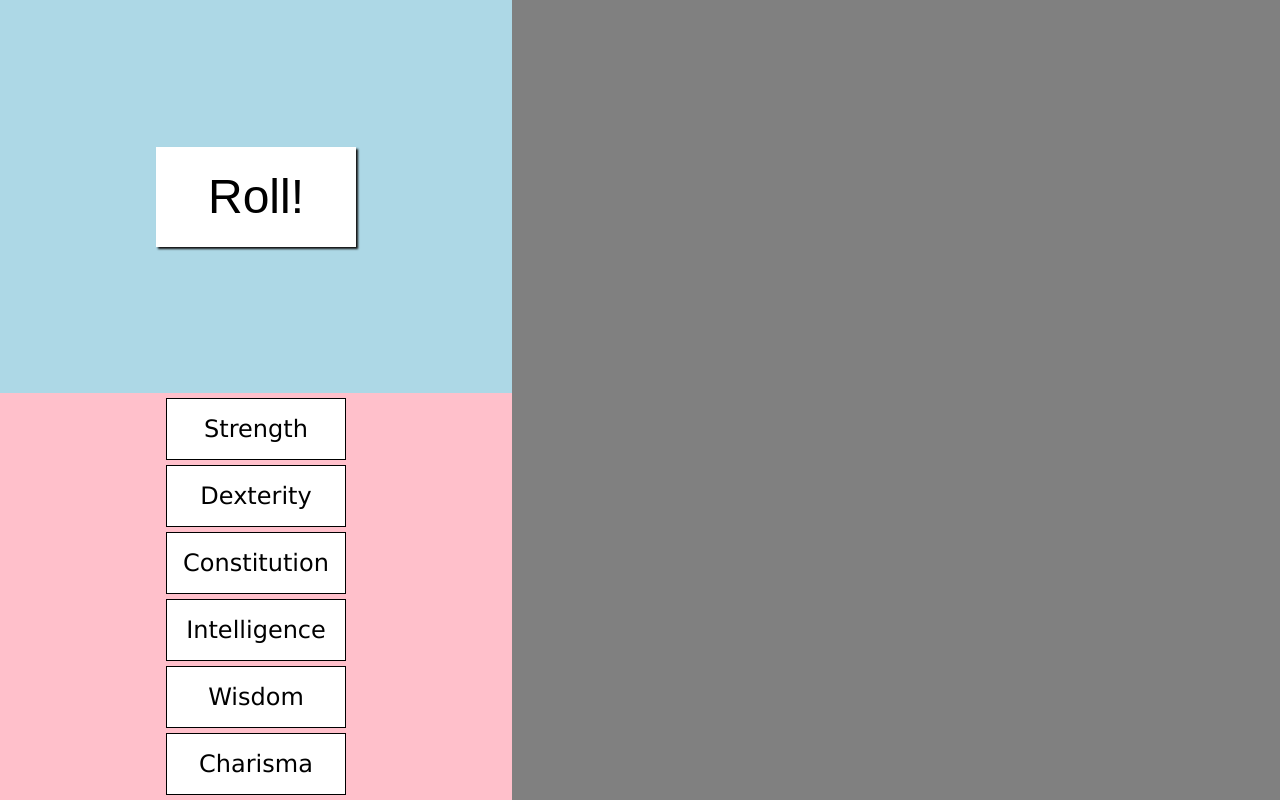
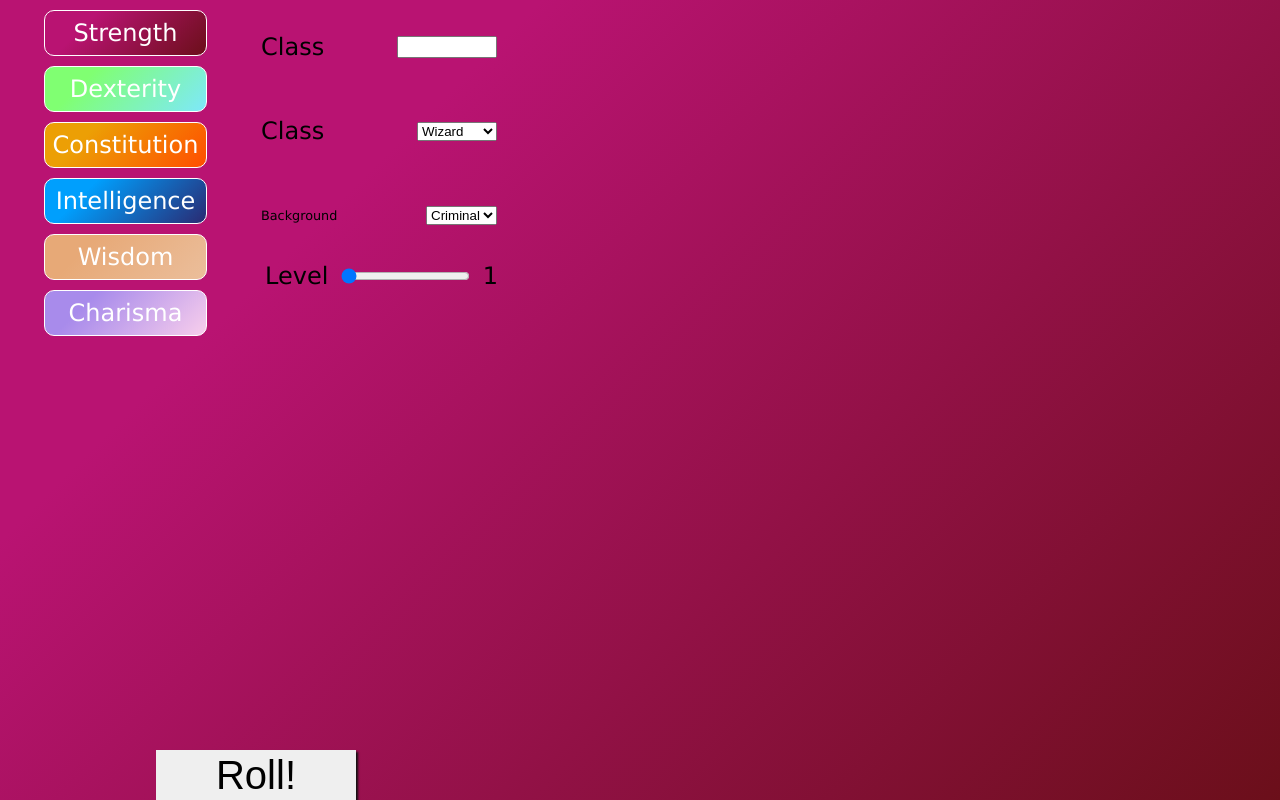
Before and after one commit to BobbyK360/dnd-character-creator, a plain HTML site: page index.html in a window 1280 px wide. Drawn offline with Linux system fonts and the light colour scheme.

Commit message:
added the html and very basic css styling for other selectable modifications

```diff
--- a/css/styles.css
+++ b/css/styles.css
@@ -10,7 +10,9 @@ body {
   height: 100vh;
   width: 100%;
   display: flex;
-    font-family:Verdana, Geneva, Tahoma, sans-serif
+  font-family: Verdana, Geneva, Tahoma, sans-serif;
+  /* background-color: #6b0f1a; */
+  background-image: linear-gradient(315deg, #6b0f1a 0%, #b91372 74%);
 }
 
 .character-selector {
@@ -18,45 +20,29 @@ body {
   height: 100%;
   display: flex;
   flex-direction: column;
-    justify-content: center;
+  justify-content: space-between;
   align-items: center;
+  /* background-color: grey; */
 }
 
-.dice-roll {
-    background-color: lightblue;
+.variables-container {
+  /* background-color: white; */
+  /* height: 90%; */
   width: 100%;
-    flex: 1;
   display: flex;
-    justify-content: center;
-    align-items: center;
 }
-
-.dice-roll button {
-    display: block;
-    font-size: 3rem;
-    width: 200px;
-    height: 100px;
-    background-color: #fff;
-    box-shadow: 2px 2px 2px #111;
-    border: 0px solid transparent;
-    text-shadow: 0px solid transparent;
-}
-
-.dice-roll button:focus {
-    background-color: green;
-}
-
 
 .stat-priority {
   flex: 1;
   width: 100%;
-    background-color: lightgreen;
+  /* height: 50%; */
+  /* background-color: lightgreen; */
 }
 
 .select-wrapper {
   width: 100%;
-    height: 100%;
-    background-color: pink;
+  /* height: 100%; */
+  /* background-color: pink; */
   display: flex;
   flex-direction: column;
   align-items: center;
@@ -66,25 +52,150 @@ body {
 
 .select-wrapper ul {
   list-style: none;
-    transition: all .2s ease-in-out;
+  transition: all 0.2s ease-in-out;
 }
 
 .draggable-element {
-    padding: 1rem;
+  padding: 8px;
   text-align: center;
-    margin: 5px;
-    background-color: white;
-    border: 1px solid black;
+  margin: 10px;
+  background-color: #fff;
+  border: 1px solid #fff;
   cursor: move;
-    transition: all .5s ease-in-out;
+  transition: all 0.2s ease-in-out;
+  background-color: transparent;
+  color: #fff;
+  border-radius: 10px;
+}
+
+.draggable-element:hover {
+  opacity: 0.7;
+  /* border-color: transparent; */
+}
+
+[data-value="strength"] {
+  /* background-color: red; */
+  /* background-color: #6b0f1a; */
+  background-image: linear-gradient(315deg, #6b0f1a 0%, #b91372 74%);
+}
+[data-value="dexterity"] {
+  /* background-color: green; */
+  /* background-color: #7ee8fa; */
+  background-image: linear-gradient(315deg, #7ee8fa 0%, #80ff72 74%);
+}
+[data-value="constitution"] {
+  /* background-color: orange; */
+  /* background-color #ff4e00; */
+  background-image: linear-gradient(315deg, #ff4e00 0%, #ec9f05 74%);
+}
+[data-value="intelligence"] {
+  /* background-color: blue; */
+  /* background-color: #2a2a72; */
+  background-image: linear-gradient(315deg, #2a2a72 0%, #009ffd 74%);
+}
+[data-value="wisdom"] {
+  /* background-color: gold; */
+  /* background-color #ebbe9b; */
+  background-image: linear-gradient(315deg, #ebbe9b 0%, #e7a977 74%);
+}
+[data-value="charisma"] {
+  /* background-color: purple; */
+  /* background-color: #f8ceec; */
+  background-image: linear-gradient(315deg, #f8ceec 0%, #a88beb 74%);
 }
 
 .being-dragged {
   transform: scale(1.1);
-    opacity: .5;
+  opacity: 0.5;
+}
+
+.dice-roll {
+  /* background-color: lightblue; */
+  width: 100%;
+  height: 10%;
+  /* flex: 1; */
+  display: flex;
+  justify-content: center;
+  align-items: center;
+}
+
+.dice-roll button {
+  display: block;
+  font-size: 2.5rem;
+  width: 200px;
+  height: 50px;
+  /* background-color: #fff; */
+  box-shadow: 2px 2px 2px #111;
+  border: 0px solid transparent;
+  text-shadow: 0px solid transparent;
+}
+
+.class-wrapper {
+  flex: 1;
+  min-width: 150px;
+  display: flex;
+  flex-direction: column;
+  padding: 5px;
+}
+
+.name-input,
+.class-selector,
+.background-selector,
+.level-selector {
+  flex: 1;
+  /* color: white; */
+  font-size: 1.5rem;
+  text-align: center;
+  vertical-align: middle;
+  display: flex;
+  padding: 5px;
+  justify-content: space-between;
+  align-items: center;
+}
+
+/* .name-input {
+  background-color: teal;
+} */
+
+.name-input input {
+  width: 100%;
+  max-width: 100px;
+  height: 30%;
+  text-align: center;
+}
+
+/* .class-selector {
+  background-color: lightblue;
+} */
+
+.name-input input,
+.class-selector select,
+.background-selector select,
+.level-selector input {
+  margin: 5px;
+}
+
+.background-selector {
+  /* background-color: lightgoldenrodyellow; */
+  font-size: 0.8rem;
+}
+
+.level-selector {
+  /* background-color: lightseagreen; */
+  display: block;
+}
+
+.skills-wrapper {
+  width: 100%;
+  height: 100%;
+  /* background-color: thistle; */
+}
+
+.dice-roll button:focus {
+  background-color: green;
 }
 
 .character-sheet {
   flex: 3;
-    background-color: grey;
+  /* background-color: grey; */
 }
--- a/index.html
+++ b/index.html
@@ -9,20 +9,91 @@
   </head>
   <body>
     <div class="character-selector">
+      <div class="variables-container">
+        <div class="stat-priority">
+          <div class="select-wrapper">
+            <ul>
+              <li
+                class="draggable-element"
+                draggable="true"
+                data-value="strength"
+              >
+                Strength
+              </li>
+              <li
+                class="draggable-element"
+                draggable="true"
+                data-value="dexterity"
+              >
+                Dexterity
+              </li>
+              <li
+                class="draggable-element"
+                draggable="true"
+                data-value="constitution"
+              >
+                Constitution
+              </li>
+              <li
+                class="draggable-element"
+                draggable="true"
+                data-value="intelligence"
+              >
+                Intelligence
+              </li>
+              <li
+                class="draggable-element"
+                draggable="true"
+                data-value="wisdom"
+              >
+                Wisdom
+              </li>
+              <li
+                class="draggable-element"
+                draggable="true"
+                data-value="charisma"
+              >
+                Charisma
+              </li>
+            </ul>
+          </div>
+        </div>
+        <div class="class-wrapper">
+          <div class="name-input">
+            <label for="class">Class</label>
+            <input type="text" id="class" name="class" />
+          </div>
+          <div class="class-selector">
+            <label for="class">Class</label>
+            <select name="class" id="class">
+              <option value="">Wizard</option>
+              <option value="">Barbarian</option>
+            </select>
+          </div>
+          <div class="background-selector">
+            <label for="background">Background</label>
+            <select name="background" id="background">
+              <option value="">Criminal</option>
+              <option value="">Sage</option>
+            </select>
+          </div>
+          <div class="level-selector">
+            <label for="level">Level</label>
+            <input
+              type="range"
+              min="1"
+              max="20"
+              value="1"
+              id="level"
+              name="level"
+            />
+            <span class="level-display">1</span>
+          </div>
+        </div>
+      </div>
+      <div class="skills-wrapper"></div>
       <div class="dice-roll">
         <button id="roll">Roll!</button>
-      </div>
-      <div class="stat-priority">
-        <div class="select-wrapper">
-          <ul>
-            <li class="draggable-element" draggable="true" data-value="strength">Strength</li>
-            <li class="draggable-element" draggable="true" data-value="dexterity">Dexterity</li>
-            <li class="draggable-element" draggable="true" data-value="constitution">Constitution</li>
-            <li class="draggable-element" draggable="true" data-value="intelligence">Intelligence</li>
-            <li class="draggable-element" draggable="true" data-value="wisdom">Wisdom</li>
-            <li class="draggable-element" draggable="true" data-value="charisma">Charisma</li>
-          </ul>
-        </div>
       </div>
     </div>
     <div class="character-sheet"></div>
```
Lines whose indentation alone changed are shown as unchanged.
